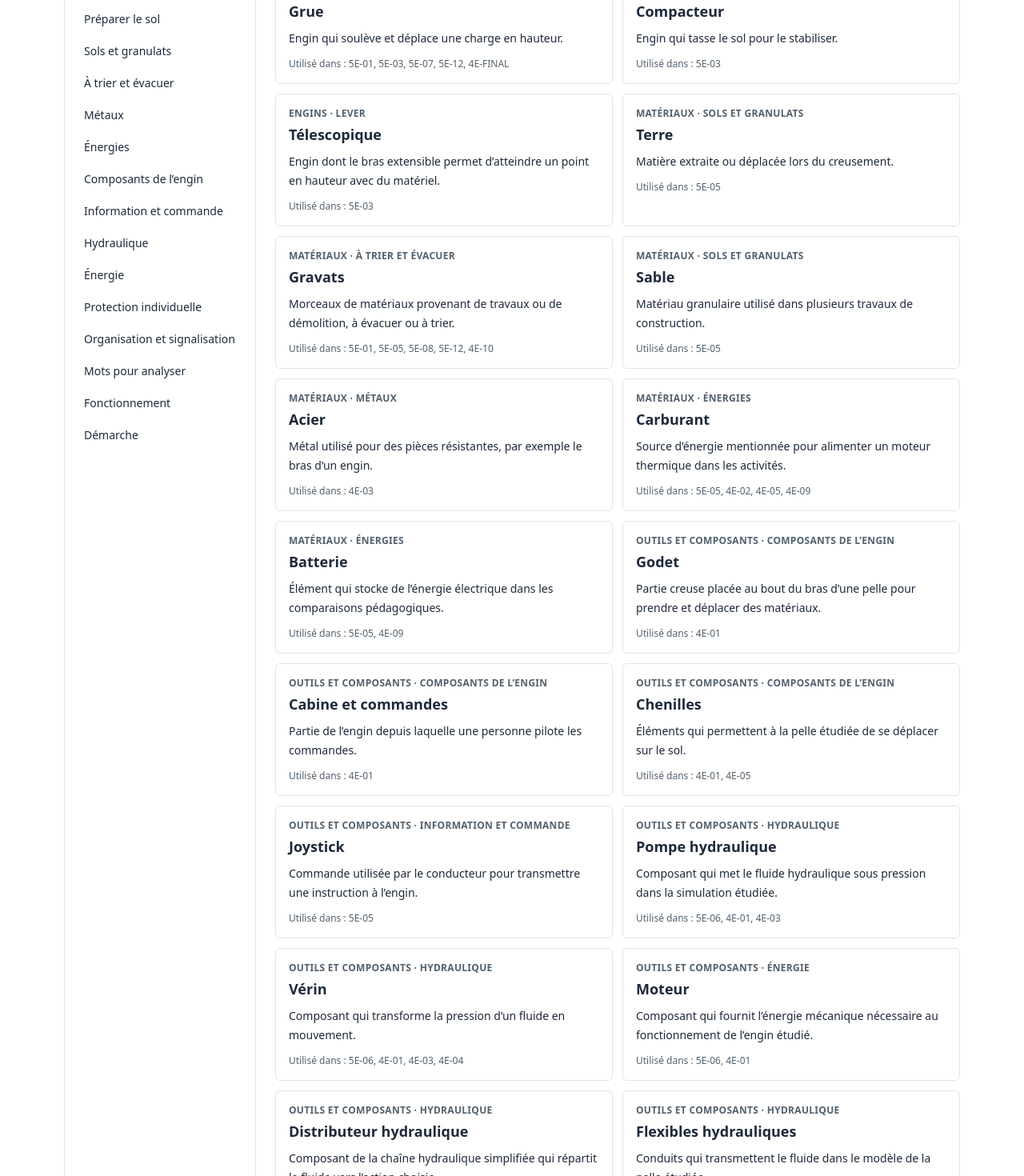
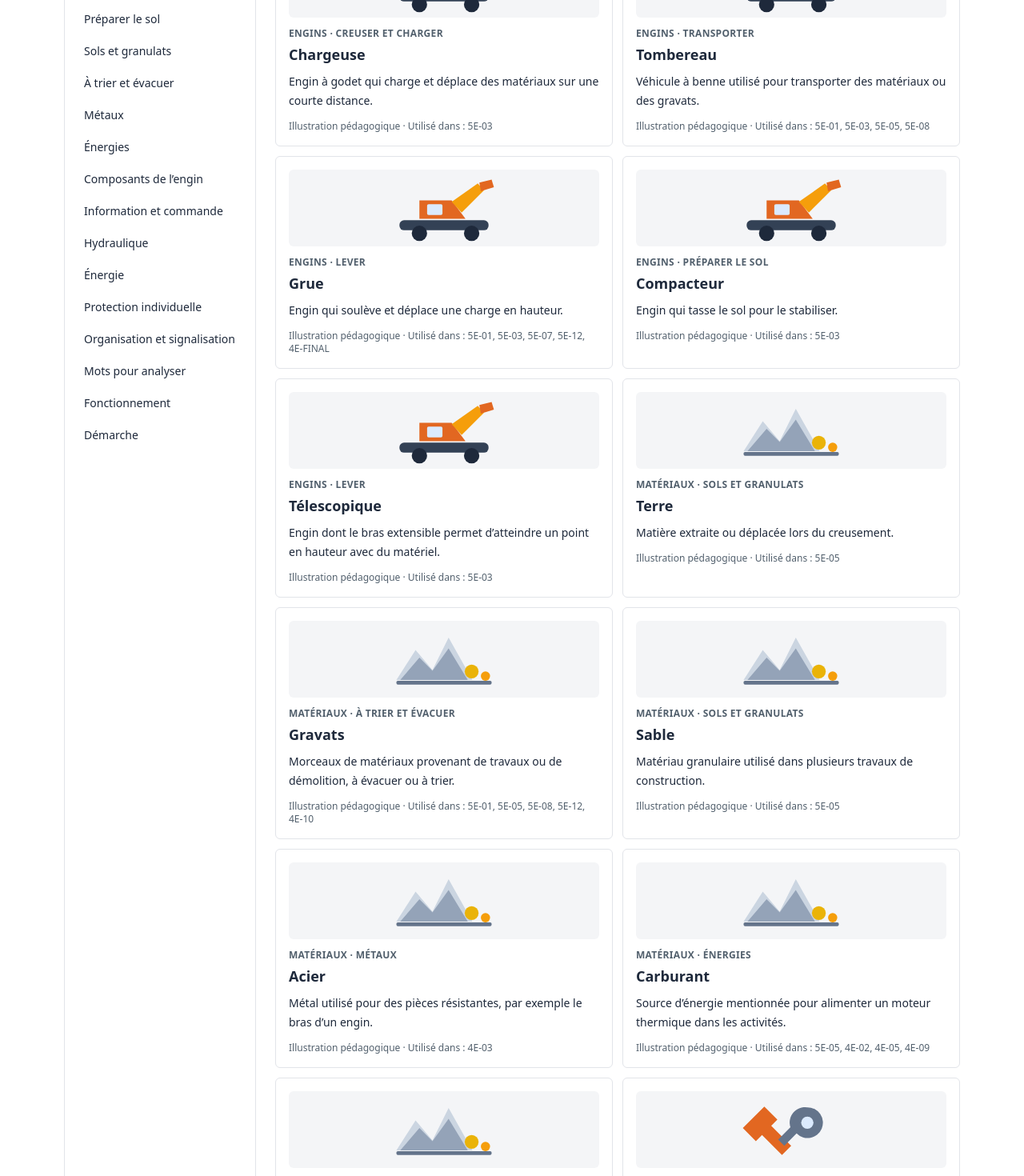
Before and after one commit to ydimauro/mission-chantier, a Next.js app: page /ressources in a window 1280 px wide. Shown: the part 780-2250 px from the top of the page at 80% size. Built offline with nearby package versions, Linux system fonts and the light colour scheme.

Commit message:
Ajoute des illustrations aux ressources

```diff
--- /dev/null
+++ b/src/components/resources/ResourceIllustration.tsx
@@ -0,0 +1,15 @@
+import type { ResourceCategory } from "@content/pages/resources";
+
+type ResourceIllustrationProps = { category: ResourceCategory; term: string };
+
+/** Illustrations vectorielles locales. Elles servent de repère visuel et ne
+ * représentent ni une photographie ni une donnée réelle de Givors. */
+export function ResourceIllustration({ category, term }: ResourceIllustrationProps) {
+  const label = `Illustration pédagogique : ${term}`;
+  const base = { viewBox: "0 0 160 100", role: "img" as const, "aria-label": label, className: "h-24 w-full rounded-md bg-surface-muted" };
+  if (category === "Engins") return <svg {...base}><rect x="22" y="66" width="116" height="13" rx="6" fill="#334155"/><circle cx="48" cy="83" r="10" fill="#1e293b"/><circle cx="116" cy="83" r="10" fill="#1e293b"/><path d="M48 64V40h42l18 24z" fill="#e26721"/><path d="M90 42l34-24 8 9-29 29" fill="#f59e0b"/><path d="M126 17l16-4 3 10-17 5z" fill="#e26721"/><rect x="58" y="45" width="20" height="14" rx="2" fill="#dbeafe"/></svg>;
+  if (category === "Matériaux") return <svg {...base}><path d="M18 77l25-39 22 26 21-42 31 55z" fill="#cbd5e1"/><path d="M23 77l25-29 17 17 21-29 25 41z" fill="#94a3b8"/><circle cx="116" cy="66" r="9" fill="#eab308"/><circle cx="134" cy="72" r="6" fill="#f59e0b"/><rect x="18" y="78" width="124" height="5" rx="2" fill="#64748b"/></svg>;
+  if (category === "Outils et composants") return <svg {...base}><path d="M45 20l17 17-8 8 26 26-12 12-26-26-8 8-17-17z" fill="#e26721"/><path d="M101 21a20 20 0 1 1-14 34l-16 16-8-8 16-16a20 20 0 0 1 22-26z" fill="#64748b"/><circle cx="101" cy="41" r="8" fill="#dbeafe"/></svg>;
+  if (category === "Équipements et sécurité") return <svg {...base}><path d="M80 14l39 14v25c0 22-16 31-39 38-23-7-39-16-39-38V28z" fill="#f59e0b"/><path d="M80 28v43M60 49h40" stroke="#fff" strokeWidth="8"/><path d="M47 83h66" stroke="#334155" strokeWidth="6" strokeLinecap="round"/></svg>;
+  return <svg {...base}><rect x="36" y="18" width="62" height="65" rx="4" fill="#e26721"/><path d="M67 18h57v65H67" fill="#f59e0b"/><path d="M52 35h29M52 47h29M52 59h22M82 35h26M82 47h26M82 59h20" stroke="#fff" strokeWidth="5" strokeLinecap="round"/></svg>;
+}
--- a/src/components/resources/ResourcesClient.tsx
+++ b/src/components/resources/ResourcesClient.tsx
@@ -2,6 +2,7 @@
 
 import { useMemo, useState } from "react";
 import { RESOURCE_CATEGORIES, RESOURCE_ENTRIES, type ResourceCategory } from "@content/pages/resources";
+import { ResourceIllustration } from "@/components/resources/ResourceIllustration";
 
 export function ResourcesClient() {
   const [category, setCategory] = useState<ResourceCategory | "Toutes">("Toutes");
@@ -31,7 +32,7 @@ export function ResourcesClient() {
       <section aria-labelledby="resources-list-title">
         <label className="flex flex-col gap-1 text-sm font-semibold text-ink">Rechercher un mot, un engin ou une mission<input value={query} onChange={(event) => setQuery(event.target.value)} type="search" placeholder="Exemple : pelle, capteur, 5E-03" className="rounded-md border border-border bg-surface px-3 py-2 text-base font-normal" /></label>
         <h2 id="resources-list-title" className="mt-5 text-lg font-bold text-ink">{entries.length} ressource{entries.length > 1 ? "s" : ""}</h2>
-        <ul className="mt-3 grid gap-3 sm:grid-cols-2">{entries.map((entry) => <li key={entry.id} className="rounded-md border border-border bg-surface p-4"><p className="text-xs font-bold uppercase tracking-wide text-ink-muted">{entry.category} · {entry.subcategory}</p><h3 className="mt-1 text-lg font-bold text-ink">{entry.term}</h3><p className="mt-2 text-sm leading-6 text-ink">{entry.description}</p><p className="mt-3 text-xs text-ink-muted">Utilisé dans : {entry.missions.join(", ")}</p></li>)}</ul>
+        <ul className="mt-3 grid gap-3 sm:grid-cols-2">{entries.map((entry) => <li key={entry.id} className="rounded-md border border-border bg-surface p-4"><ResourceIllustration category={entry.category} term={entry.term}/><p className="mt-3 text-xs font-bold uppercase tracking-wide text-ink-muted">{entry.category} · {entry.subcategory}</p><h3 className="mt-1 text-lg font-bold text-ink">{entry.term}</h3><p className="mt-2 text-sm leading-6 text-ink">{entry.description}</p><p className="mt-3 text-xs text-ink-muted">Illustration pédagogique · Utilisé dans : {entry.missions.join(", ")}</p></li>)}</ul>
         {entries.length === 0 ? <p className="mt-4 rounded-md border border-border bg-surface-muted p-4 text-sm text-ink">Aucune ressource ne correspond à cette recherche.</p> : null}
       </section>
     </div>
```
Also changed, not shown: 3 other files (tests, documents, lock files or other folders).
